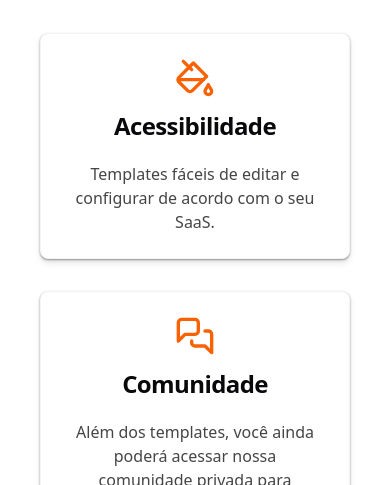
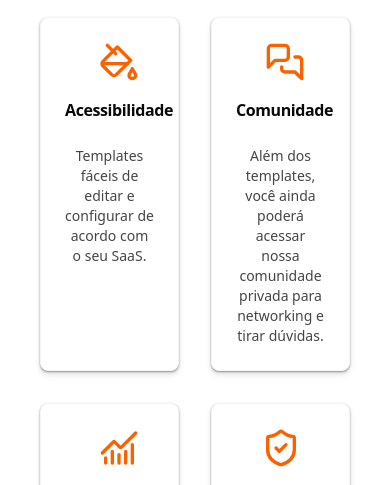
Before and after one commit to ojefersoncode/Percentual-app, a Next.js app: page / in a window 390 px wide. Shown: the part 1079-1564 px from the top of the page. Built offline with nearby package versions, Linux system fonts and the light colour scheme; no server answers.

Commit message:
Edit Landing page

```diff
--- a/components/landing/HowItWorks.tsx
+++ b/components/landing/HowItWorks.tsx
@@ -43,7 +43,7 @@ const features: FeatureProps[] = [
 
 export const HowItWorks = () => {
   return (
-    <section id="howItWorks" className="px-4 text-center pt-16 md:pt-20">
+    <section id="howItWorks" className="px-4 text-center pt-12">
       <h2 className="w-full px-4 text-3xl font-bold">
         Por que escolher a{' '}
         <span className="text-btn rounded-lg">Cooderfy?</span>
@@ -53,7 +53,7 @@ export const HowItWorks = () => {
         projetos!
       </p>
 
-      <div className="grid grid-cols-1 md:grid-cols-2 lg:grid-cols-4 gap-8">
+      <div className="grid grid-cols-2 md:grid-cols-2 lg:grid-cols-4 gap-8">
         {features.map(({ icon, title, description }: FeatureProps) => (
           <Card
             key={title}
@@ -61,12 +61,12 @@ export const HowItWorks = () => {
              drop-shadow-md shadow-background/40 dark:shadow-none rounded-lg"
           >
             <CardHeader>
-              <CardTitle className="grid gap-4 place-items-center">
+              <CardTitle className="grid gap-4 place-items-center max-sm:text-base">
                 {icon}
                 {title}
               </CardTitle>
             </CardHeader>
-            <CardContent className="font-medium text-background/80 dark:text-text/80">
+            <CardContent className="font-medium text-background/80 dark:text-text/80 max-sm:text-sm">
               {description}
             </CardContent>
           </Card>
```
